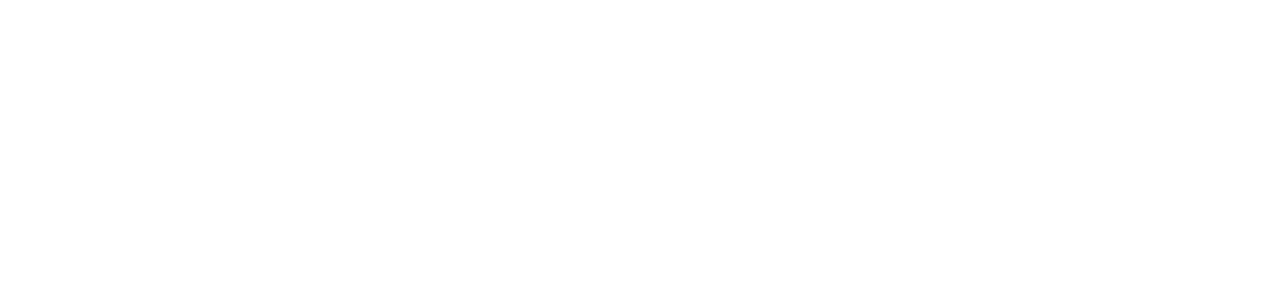
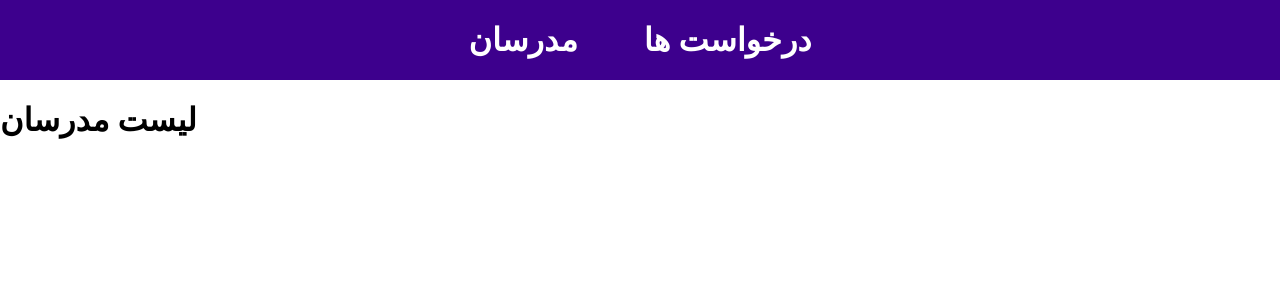
Before and after one commit to ho3inmoradiii/FindCoach, a Vue app: page /coaches in a window 1280 px wide. Shown: the top 300 px of the page. Built offline with nearby package versions, Linux system fonts and the light colour scheme.

Commit message:
route registration

```diff
--- a/src/App.vue
+++ b/src/App.vue
@@ -1,11 +1,26 @@
 <template>
-
+    <the-header></the-header>
+<router-view></router-view>
 </template>
 
 <script>
+    import TheHeader from './components/UI/TheHeader';
+    export default {
+        components:{TheHeader}
+    }
 
 </script>
 
 <style>
+    * {
+        box-sizing: border-box;
+    }
 
+    html {
+        font-family: "Roboto", sans-serif;
+    }
+
+    body {
+        margin: 0;
+    }
 </style>
--- /dev/null
+++ b/src/components/UI/TheHeader.vue
@@ -0,0 +1,81 @@
+<template>
+    <header>
+        <ul>
+            <li>
+                <h1>
+                    <router-link to="/coaches">مدرسان</router-link>
+                </h1>
+            </li>
+            <li>
+                <h1>
+                    <router-link to="/requests">درخواست ها</router-link>
+                </h1>
+            </li>
+        </ul>
+    </header>
+</template>
+
+<script>
+
+</script>
+
+<style scoped>
+    header {
+        width: 100%;
+        height: 5rem;
+        background-color: #3d008d;
+        display: flex;
+        justify-content: center;
+        align-items: center;
+    }
+
+    header a {
+        text-decoration: none;
+        color: #f391e3;
+        display: inline-block;
+        padding: 0.75rem 1.5rem;
+        border: 1px solid transparent;
+    }
+
+    a:active,
+    a:hover,
+    a.router-link-active {
+        border: 1px solid #f391e3;
+    }
+
+    h1 {
+        margin: 0;
+    }
+
+    h1 a {
+        color: white;
+        margin: 0;
+    }
+
+    h1 a:hover,
+    h1 a:active,
+    h1 a.router-link-active {
+        border-color: transparent;
+    }
+
+    header nav {
+        width: 90%;
+        margin: auto;
+        display: flex;
+        justify-content: space-between;
+        align-items: center;
+    }
+
+    header ul {
+        list-style: none;
+        margin: 0;
+        padding: 0;
+        display: flex;
+        justify-content: center;
+        align-items: center;
+    }
+
+    li {
+        margin: 0 0.5rem;
+    }
+</style>
--- /dev/null
+++ b/src/components/coach/CoachesList.vue
@@ -0,0 +1,11 @@
+<template>
+    <h1>لیست مدرسان</h1>
+</template>
+
+<script>
+
+</script>
+
+<style>
+
+</style>
--- /dev/null
+++ b/src/components/request/RequestsList.vue
@@ -0,0 +1,11 @@
+<template>
+    <h1>لیست درخواست ها</h1>
+</template>
+
+<script>
+
+</script>
+
+<style>
+
+</style>
--- a/src/main.js
+++ b/src/main.js
@@ -1,3 +1,30 @@
 import { createApp } from 'vue';
+import {createRouter,createWebHistory} from "vue-router";
 
-createApp({}).mount('#app');
+import App from './App';
+import CoachList from './components/coach/CoachesList';
+import RequestList from './components/request/RequestsList';
+
+const router = createRouter({
+    history:createWebHistory(),
+    routes:[
+        {path:'/',redirect:'/coaches'},
+        {path:'/coaches',component:CoachList},
+        {
+            path:'/coaches/:id',
+            component:null,
+            children:[
+                {path:'contact',component:null}
+            ]
+        },
+        {path:'/register',component:null},
+        {path:'/requests',component:RequestList},
+        {path:'/:notFound(.*)',component:null}
+    ]
+})
+
+const app = createApp(App)
+
+app.use(router);
+
+app.mount('#app');
```
Also changed, not shown: src/components/coach/CoachDetail.vue (added).
